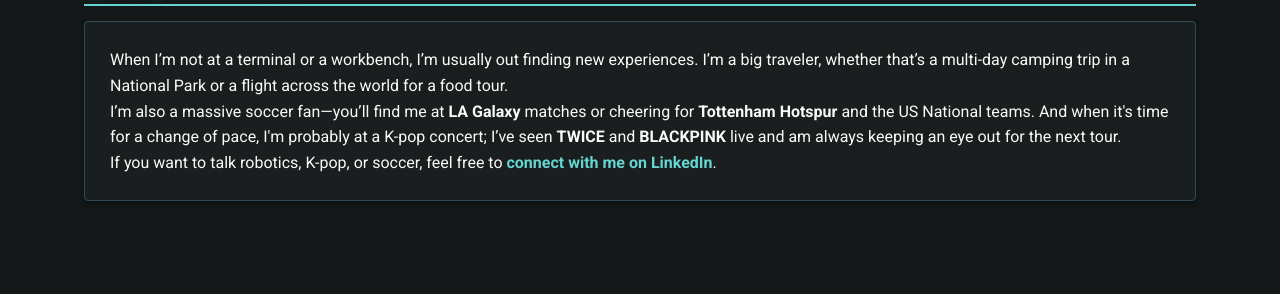
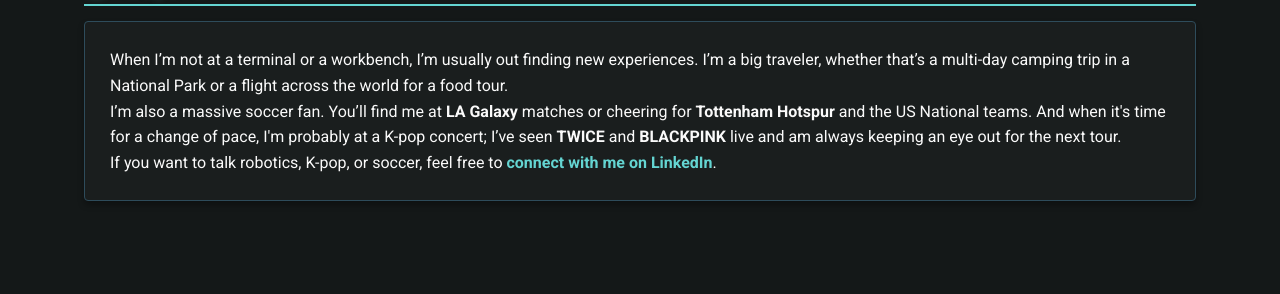
Before and after one commit to KOZ-Enterprises/ggbsite, a Jekyll site: the page built from about.html, in a window 1280 px wide and 900 px high, scrolled down 1246 px. Shown: the part 485-779 px from the top of the window. Built offline with Jekyll 4.4.1, drawn with Linux system fonts in a browser that asks for light colours.

```diff
--- a/about.html
+++ b/about.html
@@ -129,7 +129,7 @@ permalink: /about/
                 whether that’s a multi-day camping trip in a National Park or a flight across the world for a food tour.
             </p>
             <p>
-                I’m also a massive soccer fan—you’ll find me at <strong>LA Galaxy</strong> matches or cheering for
+                I’m also a massive soccer fan. You’ll find me at <strong>LA Galaxy</strong> matches or cheering for
                 <strong>Tottenham Hotspur</strong> and the US National teams. And when it's
                 time for a change of pace, I'm probably at a K-pop concert; I’ve seen <strong>TWICE</strong> and
                 <strong>BLACKPINK</strong> live and am always keeping an eye out for the next tour.
```
